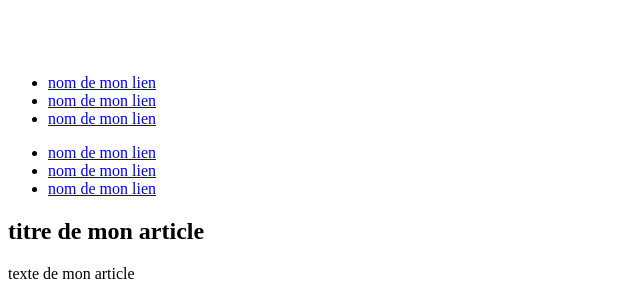
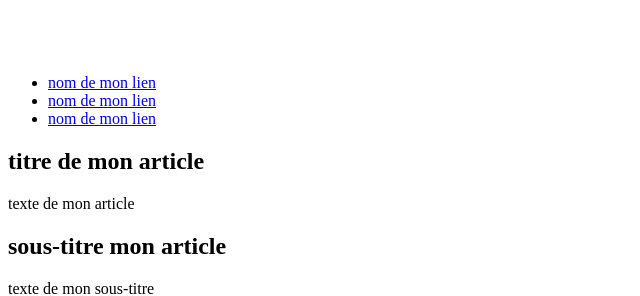
Before and after one commit to beligh-hamdi/openclassrooms-git, a plain HTML site: page index.html in a window 1280 px wide. Shown: the top 296 px of the page, without its empty margins (0-640 px from the left). Drawn offline with Linux system fonts and the light colour scheme; files that its build step writes are made by us from their sources.

Commit message:
Correct index.html

```diff
--- a/index.html
+++ b/index.html
@@ -14,42 +14,6 @@
 
 		<!-- mon template.css -->
 		<link rel="stylesheet" href="style.css" media="screen">
-
-	</head>
-
-
-	<body>
-
-		<header>
-			<!-- menu du haut -->
-			<nav>
-				<ul>
-					<li><a href="mon-url" title="titre-du-lien">nom de mon lien</a></li>
-					<li><a href="mon-url" title="titre-du-lien">nom de mon lien</a></li>
-					<li><a href="mon-url" title="titre-du-lien">nom de mon lien</a></li>
-				</ul>
-			</nav>
-		</header>
-
-		<!-- contenu de ma page -->
-		<div>
-
-		<!DOCTYPE html>
-<html lang="fr">
-
-	<head>
-		<meta charset="utf-8">
-		<title>titre du site</title>
-
-		<!-- meta -->
-		<meta name="description" content="">
-		<meta name="author" content="">
-
-		<!-- mon icon -->
-		<link rel="shortcut icon" href="favicon.ico">
-
-		<!-- mon template.css -->
-		<link rel="stylesheet" href="main.css" media="screen">
 
 	</head>
 
```
